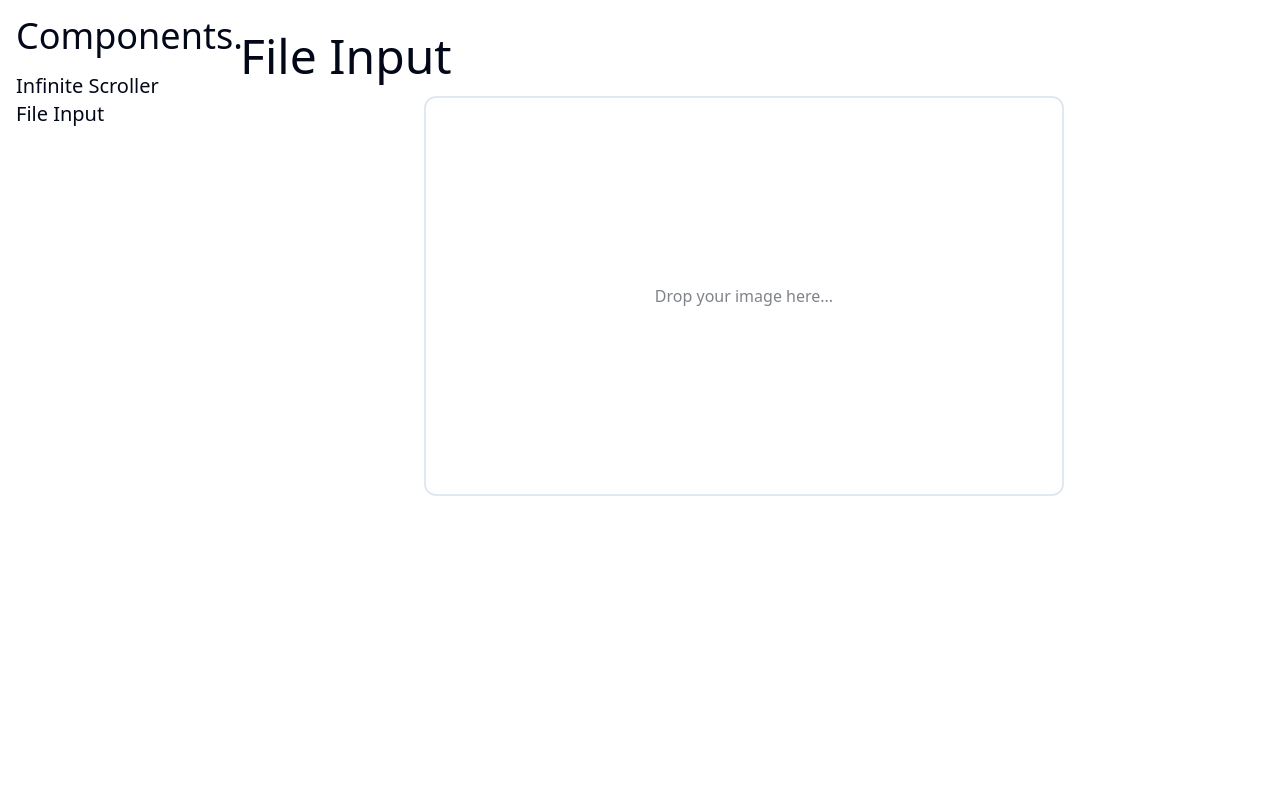
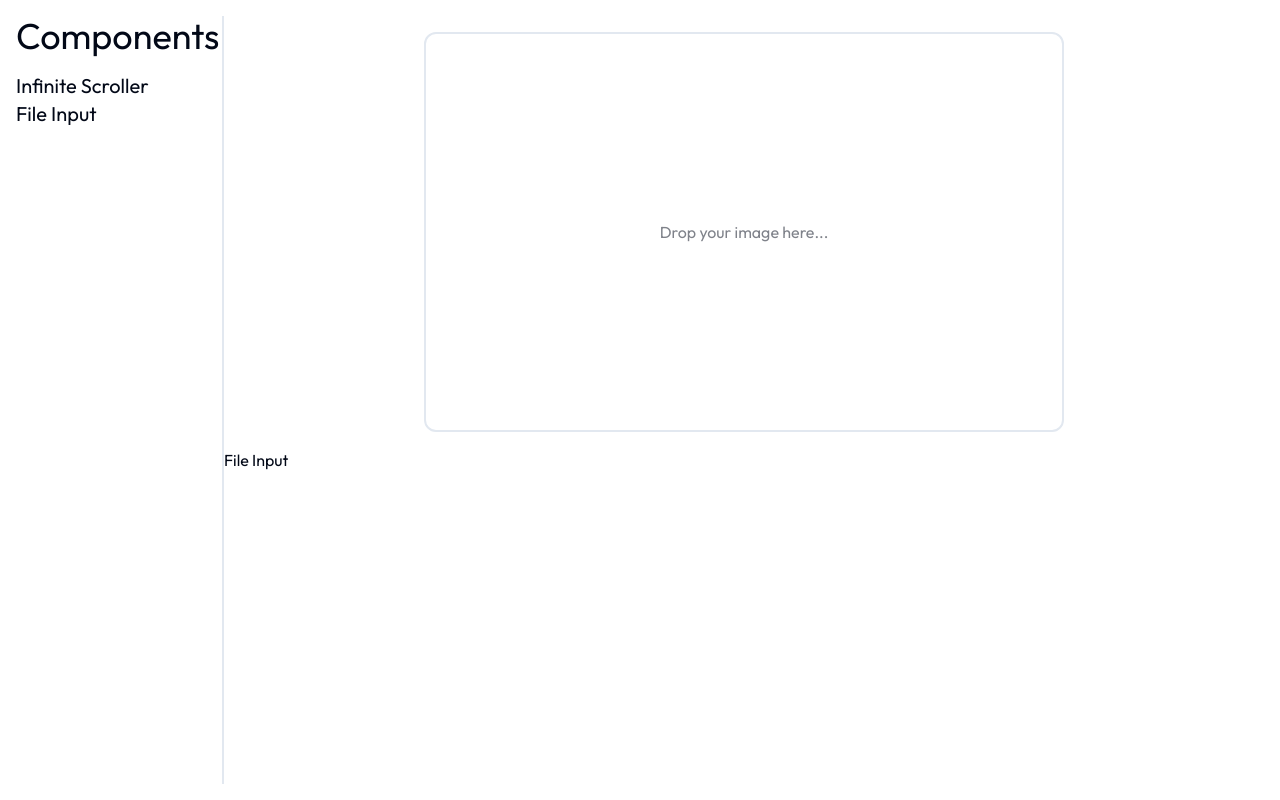
Before and after one commit to shresthashreejan/components, a SvelteKit app: page /fileinput in a window 1280 px wide. Built offline with nearby package versions, Linux system fonts and the light colour scheme.

Commit message:
UI improvements

```diff
--- a/src/app.css
+++ b/src/app.css
@@ -1,3 +1,5 @@
+@import url('https://fonts.googleapis.com/css2?family=Outfit:wght@100..900&display=swap');
+
 @tailwind base;
 @tailwind components;
 @tailwind utilities;
@@ -79,6 +81,10 @@
 
 html {
 	scroll-behavior: smooth;
+	font-family: 'Outfit', sans-serif;
+	font-optical-sizing: auto;
+	font-weight: 400;
+	font-style: normal;
 }
 
 ::-webkit-scrollbar {
--- a/src/routes/+layout.svelte
+++ b/src/routes/+layout.svelte
@@ -5,14 +5,28 @@
 </script>
 
 <main class="flex p-4">
-	<section class="sidebar flex w-2/12 flex-col">
+	<section class="sidebar flex w-2/12 flex-col border-r-2">
 		<a href="/" class="text-4xl">Components.</a>
 		<div class="component-list flex flex-col py-4">
-			<a href="/infinitescroller" class="text-xl">Infinite Scroller</a>
-			<a href="/fileinput" class="text-xl">File Input</a>
+			<a href="/infinitescroller" class="text-xl transition-opacity hover:opacity-60"
+				>Infinite Scroller</a
+			>
+			<a href="/fileinput" class="text-xl transition-opacity hover:opacity-60">File Input</a>
 		</div>
 	</section>
-	<section class="main-container w-10/12 p-4">
+	<section class="main-container w-10/12">
 		<div>{@render children()}</div>
 	</section>
 </main>
+
+<style>
+	.sidebar {
+		max-height: 100vh;
+		overflow-y: auto;
+	}
+
+	.main-container {
+		min-height: calc(100vh - 2rem);
+		overflow-y: auto;
+	}
+</style>
--- a/src/routes/fileinput/+page.svelte
+++ b/src/routes/fileinput/+page.svelte
@@ -3,6 +3,6 @@
 </script>
 
 <main>
-	<header class="text-5xl">File Input</header>
-	<FileInput />
+	<div class="top-container h-1/2"><FileInput /></div>
+	<div class="bottom-container h-1/2"><header>File Input</header></div>
 </main>
```
